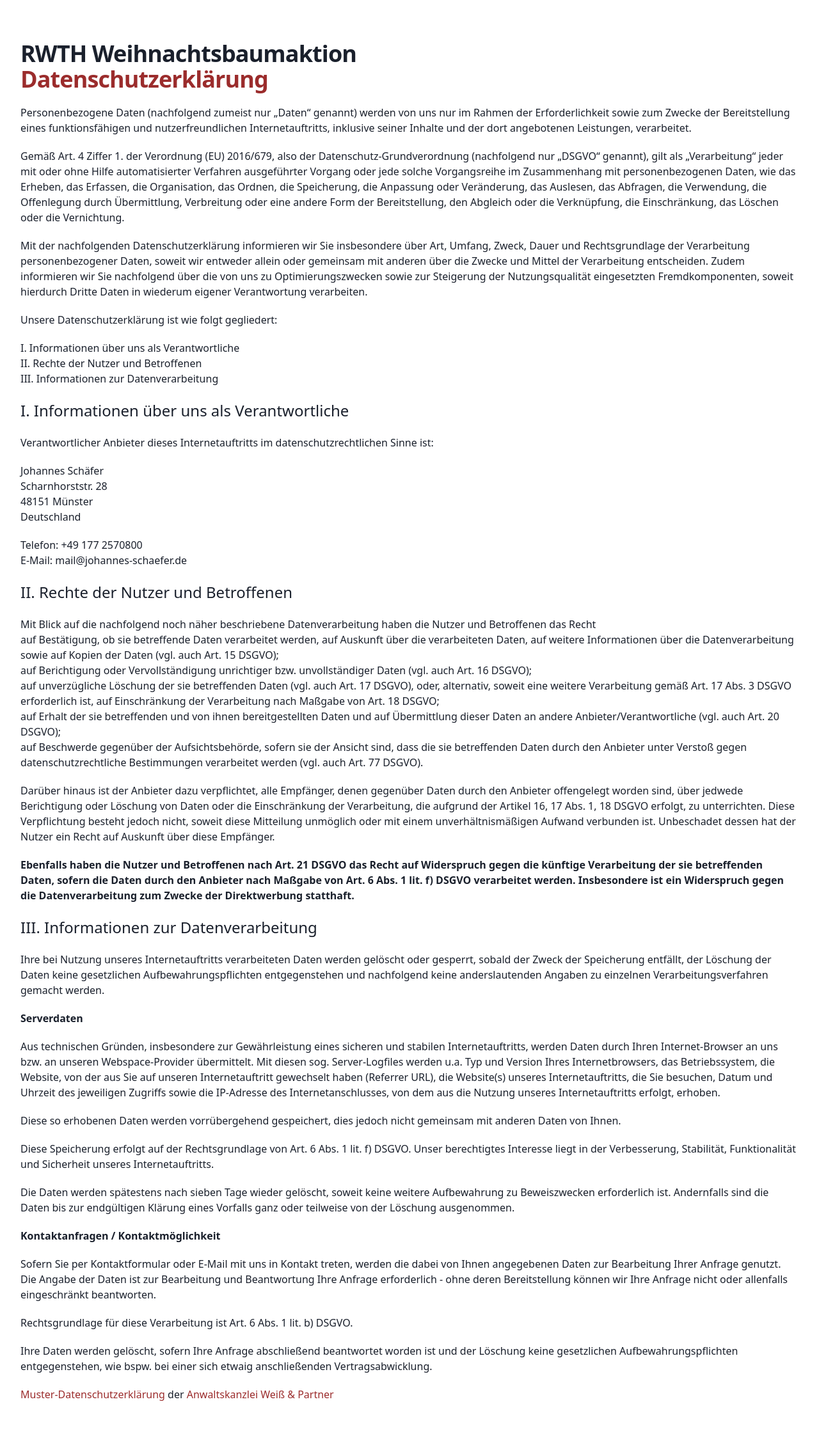
After one commit to joschaefer/chrstms, a PHP site: page /datenschutz.html in a window 1280 px wide. The commit adds this page. Shown: the whole page at 64% size. Run offline with PHP 8.4, Linux system fonts and the light colour scheme.

Commit message:
Add privacy policy and imprint

```diff
--- /dev/null
+++ b/public/datenschutz.html
@@ -0,0 +1,55 @@
+<!DOCTYPE html>
+<html lang="de">
+<head>
+    <meta charset="UTF-8">
+    <meta name="viewport" content="width=device-width, initial-scale=1, shrink-to-fit=no">
+    <title>Weihnachtsbaumaktion | Datenschutz</title>
+    <link rel="stylesheet" href="style.css?v1">
+</head>
+<body>
+
+    <div class="max-w-screen-xl mx-auto py-12 px-4 sm:px-6 lg:py-16 lg:px-8">
+        <h1 class="text-3xl leading-9 font-extrabold tracking-tight text-gray-900 sm:text-4xl sm:leading-10">
+            RWTH Weihnachtsbaumaktion<br>
+            <span class="text-red-800">Datenschutzerklärung</span>
+        </h1>
+
+        <p class="mt-5">Personenbezogene Daten (nachfolgend zumeist nur „Daten“ genannt) werden von uns nur im Rahmen der Erforderlichkeit sowie zum Zwecke der Bereitstellung eines funktionsfähigen und nutzerfreundlichen Internetauftritts, inklusive seiner Inhalte und der dort angebotenen Leistungen, verarbeitet.</p>
+        <p class="mt-5">Gemäß Art. 4 Ziffer 1. der Verordnung (EU) 2016/679, also der Datenschutz-Grundverordnung (nachfolgend nur „DSGVO“ genannt), gilt als „Verarbeitung“ jeder mit oder ohne Hilfe automatisierter Verfahren ausgeführter Vorgang oder jede solche Vorgangsreihe im Zusammenhang mit personenbezogenen Daten, wie das Erheben, das Erfassen, die Organisation, das Ordnen, die Speicherung, die Anpassung oder Veränderung, das Auslesen, das Abfragen, die Verwendung, die Offenlegung durch Übermittlung, Verbreitung oder eine andere Form der Bereitstellung, den Abgleich oder die Verknüpfung, die Einschränkung, das Löschen oder die Vernichtung.</p>
+        <p class="mt-5">Mit der nachfolgenden Datenschutzerklärung informieren wir Sie insbesondere über Art, Umfang, Zweck, Dauer und Rechtsgrundlage der Verarbeitung personenbezogener Daten, soweit wir entweder allein oder gemeinsam mit anderen über die Zwecke und Mittel der Verarbeitung entscheiden. Zudem informieren wir Sie nachfolgend über die von uns zu Optimierungszwecken sowie zur Steigerung der Nutzungsqualität eingesetzten Fremdkomponenten, soweit hierdurch Dritte Daten in wiederum eigener Verantwortung verarbeiten.</p>
+        <p class="mt-5">Unsere Datenschutzerklärung ist wie folgt gegliedert:</p>
+        <p class="mt-5">I. Informationen über uns als Verantwortliche<br>II. Rechte der Nutzer und Betroffenen<br>III. Informationen zur Datenverarbeitung</p>
+        <h3 class="text-2xl mt-5">I. Informationen über uns als Verantwortliche</h3>
+        <p class="mt-5">Verantwortlicher Anbieter dieses Internetauftritts im datenschutzrechtlichen Sinne ist:</p>
+        <p class="mt-5">Johannes Schäfer<br>Scharnhorststr. 28<br>48151 Münster<br>Deutschland</p>
+        <p class="mt-5">Telefon: +49 177 2570800<br>E-Mail: mail@johannes-schaefer.de</p>
+        <h3 class="text-2xl mt-5">II. Rechte der Nutzer und Betroffenen</h3>
+        <p class="mt-5">Mit Blick auf die nachfolgend noch näher beschriebene Datenverarbeitung haben die Nutzer und Betroffenen das Recht</p>
+        <ul>
+            <li>auf Bestätigung, ob sie betreffende Daten verarbeitet werden, auf Auskunft über die verarbeiteten Daten, auf weitere Informationen über die Datenverarbeitung sowie auf Kopien der Daten (vgl. auch Art. 15 DSGVO);</li>
+            <li>auf Berichtigung oder Vervollständigung unrichtiger bzw. unvollständiger Daten (vgl. auch Art. 16 DSGVO);</li>
+            <li>auf unverzügliche Löschung der sie betreffenden Daten (vgl. auch Art. 17 DSGVO), oder, alternativ, soweit eine weitere Verarbeitung gemäß Art. 17 Abs. 3 DSGVO erforderlich ist, auf Einschränkung der Verarbeitung nach Maßgabe von Art. 18 DSGVO;</li>
+            <li>auf Erhalt der sie betreffenden und von ihnen bereitgestellten Daten und auf Übermittlung dieser Daten an andere Anbieter/Verantwortliche (vgl. auch Art. 20 DSGVO);</li>
+            <li>auf Beschwerde gegenüber der Aufsichtsbehörde, sofern sie der Ansicht sind, dass die sie betreffenden Daten durch den Anbieter unter Verstoß gegen datenschutzrechtliche Bestimmungen verarbeitet werden (vgl. auch Art. 77 DSGVO).</li>
+        </ul>
+        <p class="mt-5">Darüber hinaus ist der Anbieter dazu verpflichtet, alle Empfänger, denen gegenüber Daten durch den Anbieter offengelegt worden sind, über jedwede Berichtigung oder Löschung von Daten oder die Einschränkung der Verarbeitung, die aufgrund der Artikel 16, 17 Abs. 1, 18 DSGVO erfolgt, zu unterrichten. Diese Verpflichtung besteht jedoch nicht, soweit diese Mitteilung unmöglich oder mit einem unverhältnismäßigen Aufwand verbunden ist. Unbeschadet dessen hat der Nutzer ein Recht auf Auskunft über diese Empfänger.</p>
+        <p class="mt-5"><strong>Ebenfalls haben die Nutzer und Betroffenen nach Art. 21 DSGVO das Recht auf Widerspruch gegen die künftige Verarbeitung der sie betreffenden Daten, sofern die Daten durch den Anbieter nach Maßgabe von Art. 6 Abs. 1 lit. f) DSGVO verarbeitet werden. Insbesondere ist ein Widerspruch gegen die Datenverarbeitung zum Zwecke der Direktwerbung statthaft.</strong></p>
+        <h3 class="text-2xl mt-5">III. Informationen zur Datenverarbeitung</h3>
+        <p class="mt-5">Ihre bei Nutzung unseres Internetauftritts verarbeiteten Daten werden gelöscht oder gesperrt, sobald der Zweck der Speicherung entfällt, der Löschung der Daten keine gesetzlichen Aufbewahrungspflichten entgegenstehen und nachfolgend keine anderslautenden Angaben zu einzelnen Verarbeitungsverfahren gemacht werden.</p>
+
+        <h4 class="font-extrabold mt-5">Serverdaten</h4>
+        <p class="mt-5">Aus technischen Gründen, insbesondere zur Gewährleistung eines sicheren und stabilen Internetauftritts, werden Daten durch Ihren Internet-Browser an uns bzw. an unseren Webspace-Provider übermittelt. Mit diesen sog. Server-Logfiles werden u.a. Typ und Version Ihres Internetbrowsers, das Betriebssystem, die Website, von der aus Sie auf unseren Internetauftritt gewechselt haben (Referrer URL), die Website(s) unseres Internetauftritts, die Sie besuchen, Datum und Uhrzeit des jeweiligen Zugriffs sowie die IP-Adresse des Internetanschlusses, von dem aus die Nutzung unseres Internetauftritts erfolgt, erhoben.</p>
+        <p class="mt-5">Diese so erhobenen Daten werden vorrübergehend gespeichert, dies jedoch nicht gemeinsam mit anderen Daten von Ihnen.</p>
+        <p class="mt-5">Diese Speicherung erfolgt auf der Rechtsgrundlage von Art. 6 Abs. 1 lit. f) DSGVO. Unser berechtigtes Interesse liegt in der Verbesserung, Stabilität, Funktionalität und Sicherheit unseres Internetauftritts.</p>
+        <p class="mt-5">Die Daten werden spätestens nach sieben Tage wieder gelöscht, soweit keine weitere Aufbewahrung zu Beweiszwecken erforderlich ist. Andernfalls sind die Daten bis zur endgültigen Klärung eines Vorfalls ganz oder teilweise von der Löschung ausgenommen.</p>
+
+        <h4 class="font-extrabold mt-5">Kontaktanfragen / Kontaktmöglichkeit</h4>
+        <p class="mt-5">Sofern Sie per Kontaktformular oder E-Mail mit uns in Kontakt treten, werden die dabei von Ihnen angegebenen Daten zur Bearbeitung Ihrer Anfrage genutzt. Die Angabe der Daten ist zur Bearbeitung und Beantwortung Ihre Anfrage erforderlich - ohne deren Bereitstellung können wir Ihre Anfrage nicht oder allenfalls eingeschränkt beantworten.</p>
+        <p class="mt-5">Rechtsgrundlage für diese Verarbeitung ist Art. 6 Abs. 1 lit. b) DSGVO.</p>
+        <p class="mt-5">Ihre Daten werden gelöscht, sofern Ihre Anfrage abschließend beantwortet worden ist und der Löschung keine gesetzlichen Aufbewahrungspflichten entgegenstehen, wie bspw. bei einer sich etwaig anschließenden Vertragsabwicklung.</p>
+
+        <p class="mt-5"><a href="https://www.ratgeberrecht.eu/leistungen/muster-datenschutzerklaerung.html" target="_blank" rel="noopener noreferrer" class="text-red-800">Muster-Datenschutzerklärung</a> der <a href="https://www.ratgeberrecht.eu/datenschutz/datenschutzerklaerung-generator-dsgvo.html" target="_blank" rel="noopener noreferrer" class="text-red-800">Anwaltskanzlei Weiß &amp; Partner</a></p>
+    </div>
+
+</body>
+</html>
--- a/public/index.php
+++ b/public/index.php
@@ -147,6 +147,10 @@ $gifts = $query->fetchAll();
         <?php endif; ?>
     </div>
 
+    <div class="max-w-screen-xl mx-auto py-4 px-4 sm:px-6 lg:py-6 lg:px-8">
+        <p class="text-sm text-gray-600">Microsite by Johannes Schäfer | <a href="https://www.vecteezy.com/free-vector/christmas-pattern-set" target="_blank" rel="noopener noreferrer">Christmas Pattern Set Vectors by Vecteezy</a> | <a href="datenschutz.html" class="text-red-800">Datenschutz</a> | <a href="impressum.html" class="text-red-800">Impressum</a></p>
+    </div>
+
 </form>
 
 </body>
--- a/tailwind.config.js
+++ b/tailwind.config.js
@@ -1,6 +1,6 @@
 module.exports = {
     purge: {
         enabled: true,
-        content: ['./public/*.php'],
+        content: ['./public/*.php', './public/*.html'],
     },
 }
```
Also changed, not shown: public/impressum.html (added, +25 -0 lines), public/style.css.
